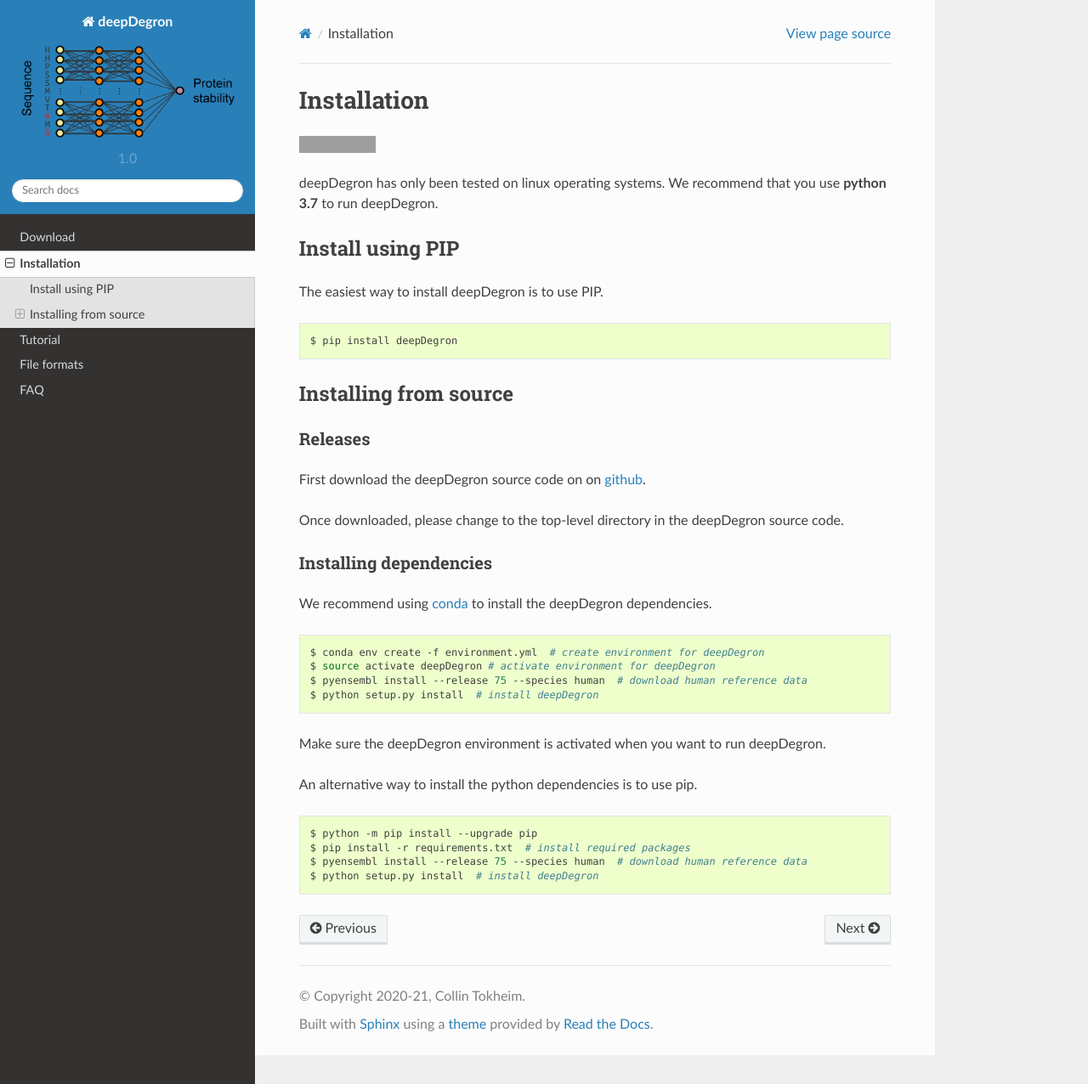
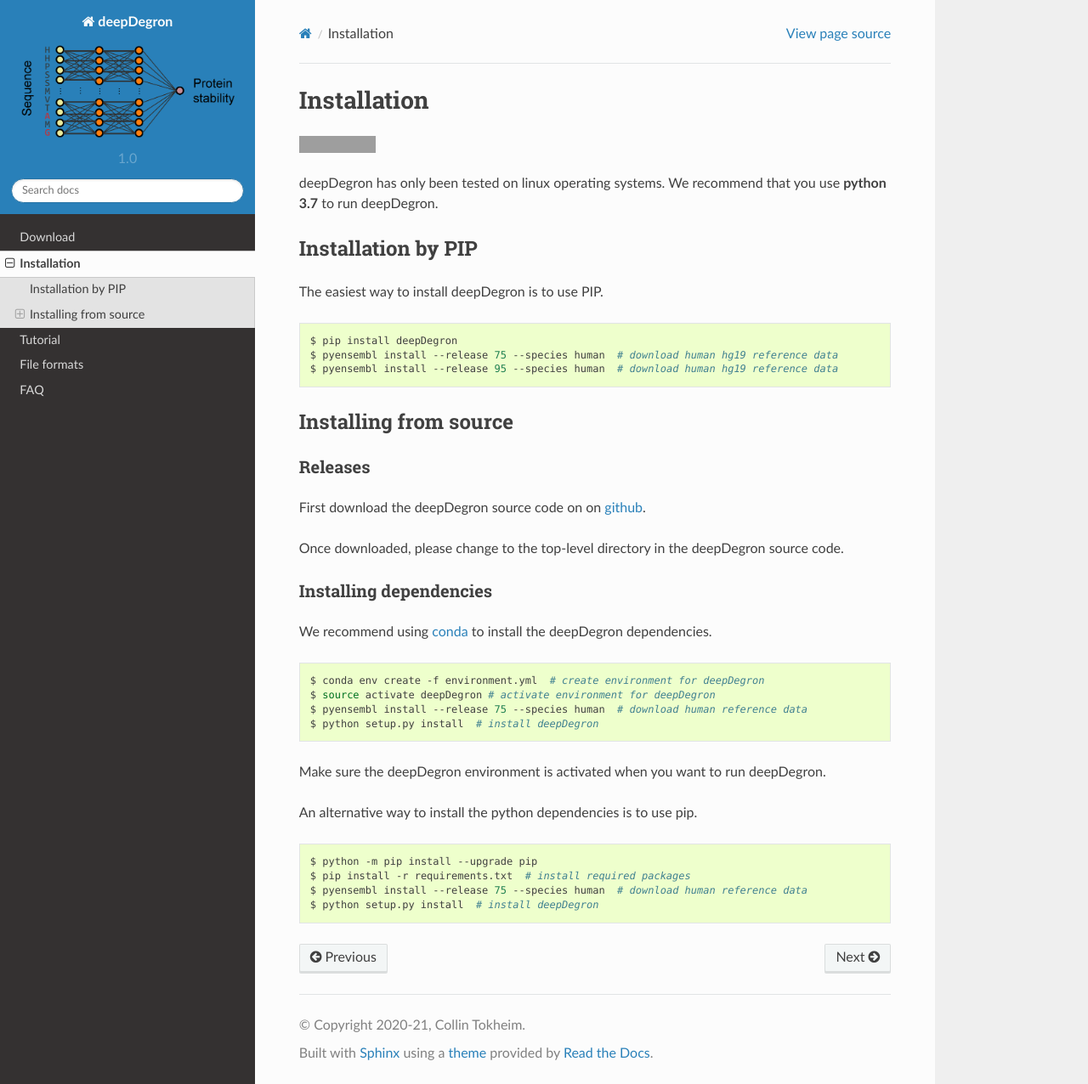
Before and after one commit to ctokheim/deepDegron, a Sphinx documentation site: the page built from docs/installation.rst, in a window 1280 px wide and 1276 px high. Shown: the whole window at 85% size. Built offline with Sphinx 7.4.7 and the Read the Docs theme 2.0.0, drawn with Linux system fonts in a browser that asks for light colours; grey boxes are pictures that could not be loaded.

Commit message:
Minor update to pip install instructions to include pyensembl command

```diff
--- a/docs/installation.rst
+++ b/docs/installation.rst
@@ -6,14 +6,16 @@
 
 deepDegron has only been tested on linux operating systems. We recommend that you use **python 3.7** to run deepDegron.
 
-Install using PIP
-~~~~~~~~~~~~~~~~~
+Installation by PIP
+~~~~~~~~~~~~~~~~~~~
 
 The easiest way to install deepDegron is to use PIP.
 
 .. code-block:: bash
 
    $ pip install deepDegron
+   $ pyensembl install --release 75 --species human  # download human hg19 reference data
+   $ pyensembl install --release 95 --species human  # download human hg19 reference data
 
 
 Installing from source
```
Also changed, not shown: README.md (+2 -0 lines).
